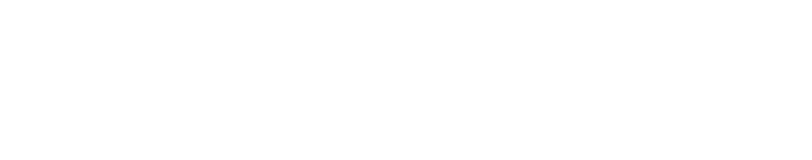
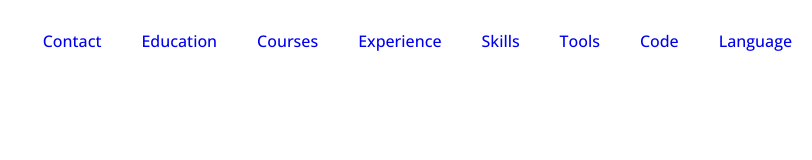
Before and after one commit to NurgaleevaDi/rsschool-cv, a plain HTML site: page index.html in a window 1280 px wide. Shown: the whole page, without its empty margins (468-1280 px from the left). Drawn offline with Linux system fonts and the light colour scheme.

Commit message:
feat: implement nav in header

```diff
--- a/index.html
+++ b/index.html
@@ -10,7 +10,18 @@
 <body>
   <header class="header">
     <div class="container">
-
+        <nav class="header__nav">
+            <ul class="header__nav-list">
+                <li class="header__nav-item"><a href="#" class="header__nav-link">Contact</a></li>
+                <li class="header__nav-item"><a href="#" class="header__nav-link">Education</a></li>
+                <li class="header__nav-item"><a href="#" class="header__nav-link">Courses</a></li>
+                <li class="header__nav-item"><a href="#" class="header__nav-link">Experience</a></li>
+                <li class="header__nav-item"><a href="#" class="header__nav-link">Skills</a></li>
+                <li class="header__nav-item"><a href="#" class="header__nav-link">Tools</a></li>
+                <li class="header__nav-item"><a href="#" class="header__nav-link">Code</a></li>
+                <li class="header__nav-item"><a href="#" class="header__nav-link">Language</a></li>
+            </ul>
+        </nav>
     </div>
   </header>
   <main class="main">
--- a/style.css
+++ b/style.css
@@ -8,6 +8,10 @@
     font-family: 'OpenSans';
     src: url(./assets/fonts/OpenSans-Medium.ttf);
     font-weight: 400;
+}
+
+html {
+    scroll-behavior: smooth;
 }
 
 body {
@@ -28,3 +32,24 @@ body {
     max-width: 1440px;
     margin: 0 auto;
 }
+
+.header__nav-list {
+    display: flex;
+    justify-content: flex-end;
+    align-items: center;
+    list-style: none;
+}
+
+.header__nav-link {
+    transition: opacity 0.3s;
+}
+
+.header__nav-link:hover {
+    opacity: 0.3;
+}
+
+.header__nav-link {
+    padding: 0 20px;
+    line-height: 50px;
+    text-decoration: none;
+}
```
